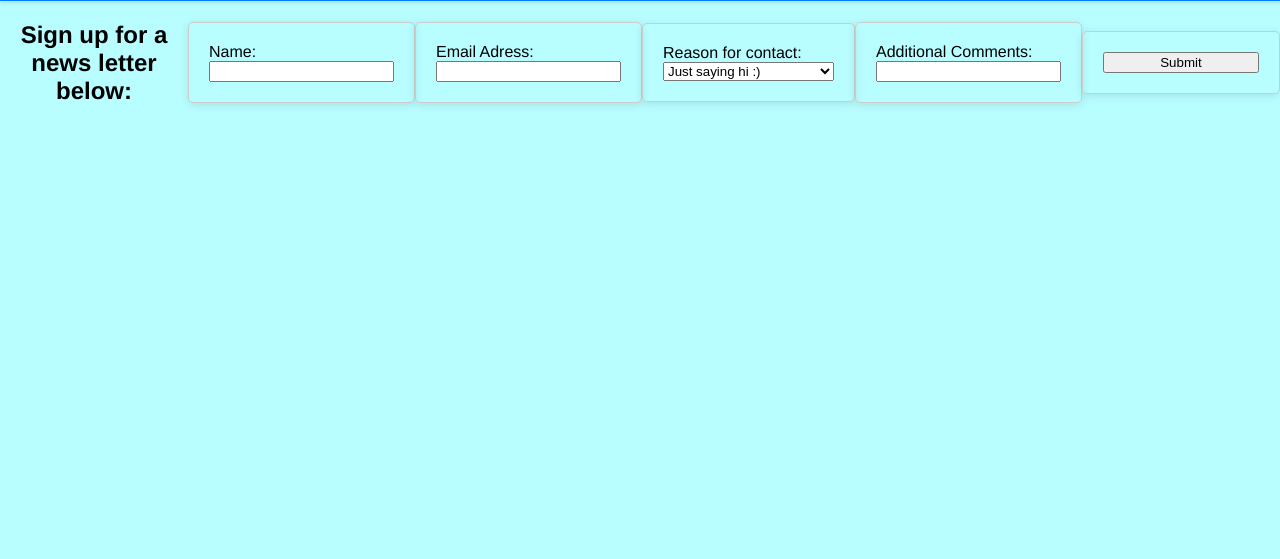
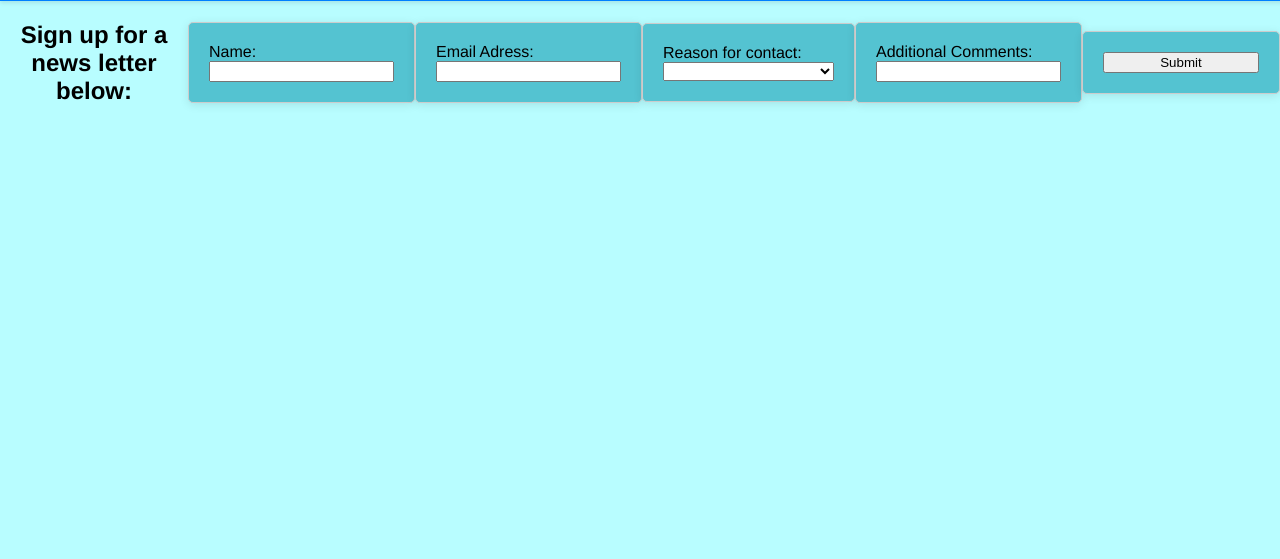
Before and after one commit to DavidBo20/mi349_blog, a plain HTML site: page contact.html in a window 1280 px wide. Shown: the part 241-800 px from the top of the page. Drawn offline with Linux system fonts and the light colour scheme.

Commit message:
the most detailed commit message possible

```diff
--- a/contact.html
+++ b/contact.html
@@ -35,9 +35,10 @@
                 <form action="#" method="post">
                     <label for="Contact_Reason"> Reason for contact:</label>
                     <select id="Contact_Reason" name="Contact_Reason">
-                        <option value="option1">Just saying hi :)</option>
-                        <option value="option2">Looking for contractor</option>
-                        <option value="option3">Interested in an interview</option>
+                        <option value="option1"> </option>
+                        <option value="option2">Just saying hi :)</option>
+                        <option value="option3">Looking for contractor</option>
+                        <option value="option4">Interested in an interview</option>
                     </select>
                 </form>
                 <form>
--- a/style.css
+++ b/style.css
@@ -67,6 +67,7 @@ form {
     border: 1px solid #ccc;
     border-radius: 5px;
     box-shadow: 0 2px 10px rgba(0, 0, 0, 0.1);
+    background-color: #54c3d1;
 }
 
 .image-container {
```
